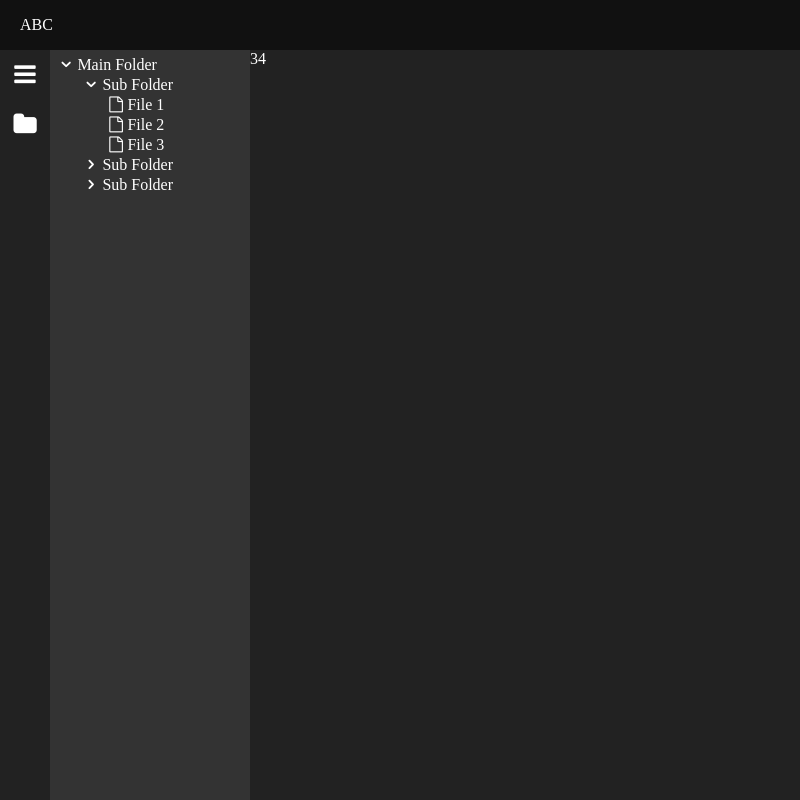
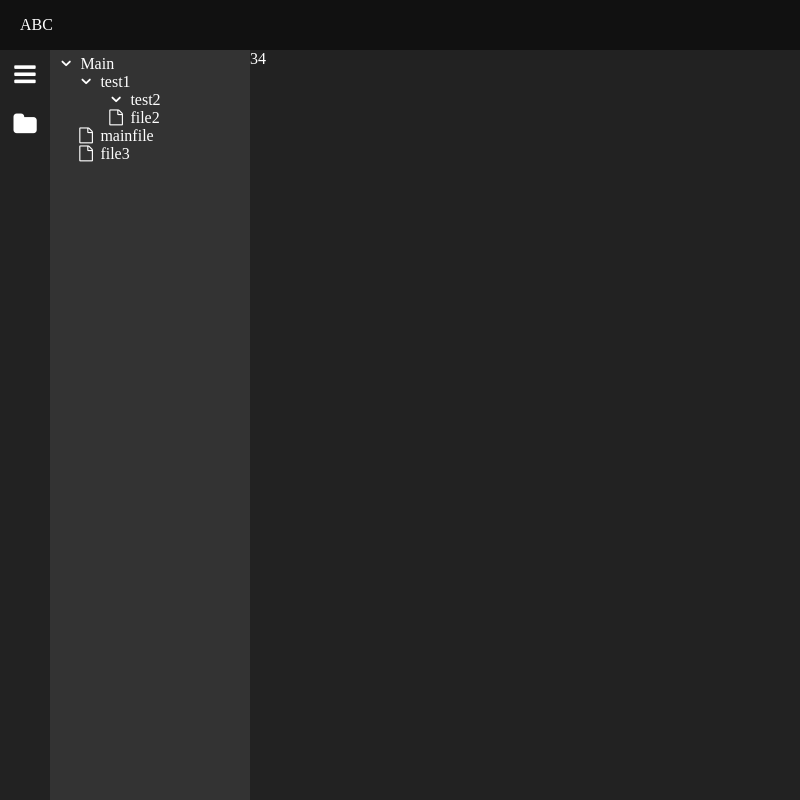
Before and after one commit to Kasztandor/electropack, an Electron app: page site/editor.html in a window 800 px wide. Drawn offline with Linux system fonts and the light colour scheme.

Commit message:
Added some interface

```diff
--- a/site/editor.css
+++ b/site/editor.css
@@ -34,16 +34,13 @@ main{
         #files{
             width: calc(100% - 10px);
             margin: 5px;}
-            #files ul{
-                list-style-type: none;
-                padding: 0;
-                margin: 0;}
-                #files li{
-                    transition: .25s;
-                    max-height: 100vh;
-                    line-height: 20px;
-                    overflow: hidden;}
-                    #files li > ul{
-                        margin: 0 0 0 25px;}
-                .close{
-                    max-height: 20px !important;}
+            #files div{
+                padding-left: calc(var(--depth) * 10);}
+            #files i{
+                margin-right: 3px;
+                display: inline-block;
+                border-radius: 50%;}
+            .clickableI:hover{
+                cursor: pointer;
+                color: #aaa;
+                background-color: #111;}
--- a/site/editor.html
+++ b/site/editor.html
@@ -11,27 +11,10 @@
     <nav>ABC</nav>
     <main>
         <div id="left">
-            <div id="files"><span class="icon-menu"></span></div>
-            <div id="visualEditor"><i class="icon-folder"></i></div>
+            <div id="filesButton"><span class="icon-menu"></span></div>
+            <div id="visualEditorButton"><i class="icon-folder"></i></div>
         </div>
         <div id="leftBar">
-            <div id="files">
-                <ul>
-                    <li><i class="icon-down-open" onclick="switchOpen(this)"></i>Main Folder
-                        <ul>
-                            <li><i class="icon-down-open"></i>Sub Folder
-                                <ul>
-                                    <li><i class="icon-doc"></i>File 1</li>
-                                    <li><i class="icon-doc"></i>File 2</li>
-                                    <li><i class="icon-doc"></i>File 3</li>
-                                </ul>
-                            </li>
-                            <li><i class="icon-right-open"></i>Sub Folder</li>
-                            <li><i class="icon-right-open"></i>Sub Folder</li>
-                        </ul>
-                    </li>
-                </ul>
-            </div>
         </div>
         <div id="center">3</div>
         <div id="rightBar">4</div>
--- a/site/editor.js
+++ b/site/editor.js
@@ -1,7 +1,45 @@
 function switchOpen(x){
-    let el = x.parentElement;
-    if (el.classList.contains("close"))
-        el.classList.remove("close")
-    else
-        el.classList.add("close")
+    let parentElement = x.parentElement;
+    let nextSibling = parentElement.nextElementSibling;
+    if (nextSibling.style.display == "none"){
+        nextSibling.style.display = "block"
+        x.classList.remove("icon-right-open")
+        x.classList.add("icon-down-open")
+    }
+    else{
+        nextSibling.style.display = "none"
+        x.classList.remove("icon-down-open")
+        x.classList.add("icon-right-open")
+    }
 }
+function fileStructureGenerator(files, depth=1){
+    let returnString = ""
+    files.forEach(function(element, index, array){
+        if (typeof(element) == "string"){
+            if (element.startsWith("fld:")){
+                let temp = ""
+                if ((index === array.length - 1) || (typeof(array[index+1]) == "string")){
+                    temp = '<i class="icon-down-open"></i>'
+                }
+                else{
+                    temp = '<i class="icon-down-open clickableI" onclick="switchOpen(this)"></i>'
+                }
+                returnString += '<div class="directory">'+temp+'<span>'+element.substring(4)+'</span></div>'
+            }
+            else{
+                returnString += '<div class="file"><i class="icon-doc""></i><span>'+element.substring(5)+'</span></div>'
+            }
+        }
+        else{
+            returnString += '<div class="directoryStorage" style="--depth: '+depth+'px;">'+fileStructureGenerator(element, depth+1)+'</div>'
+        }
+    })
+    return returnString
+}
+function loadFiles(){
+    let files = ["fld:Main", ["fld:test1", ["fld:test2", "file:file2"], "file:mainfile", "file:file3"]]
+    document.querySelector("#leftBar").innerHTML = '<div id="files"></div>'
+    document.querySelector("#files").innerHTML = fileStructureGenerator(files)
+}
+
+window.onload = loadFiles
```
